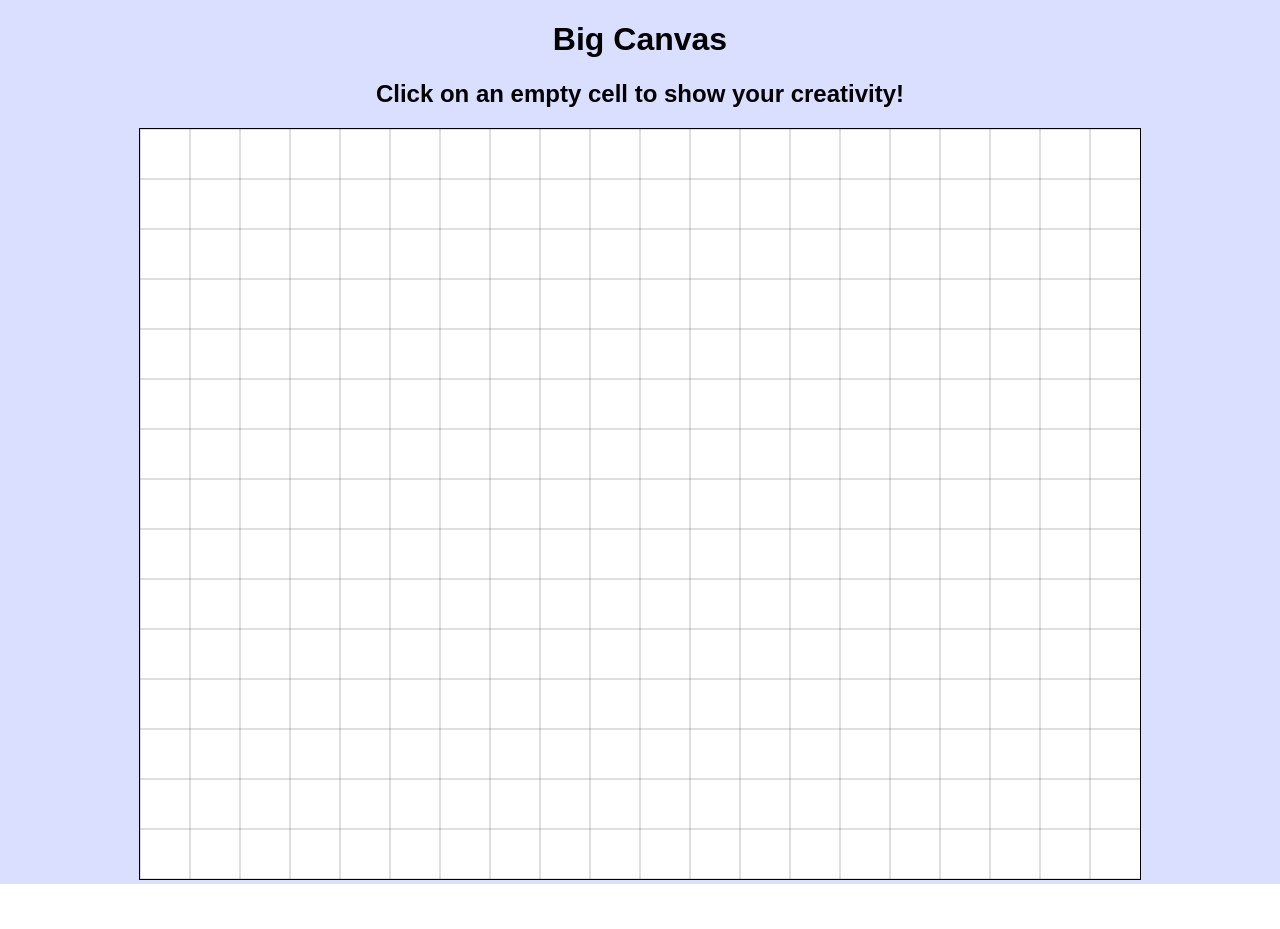
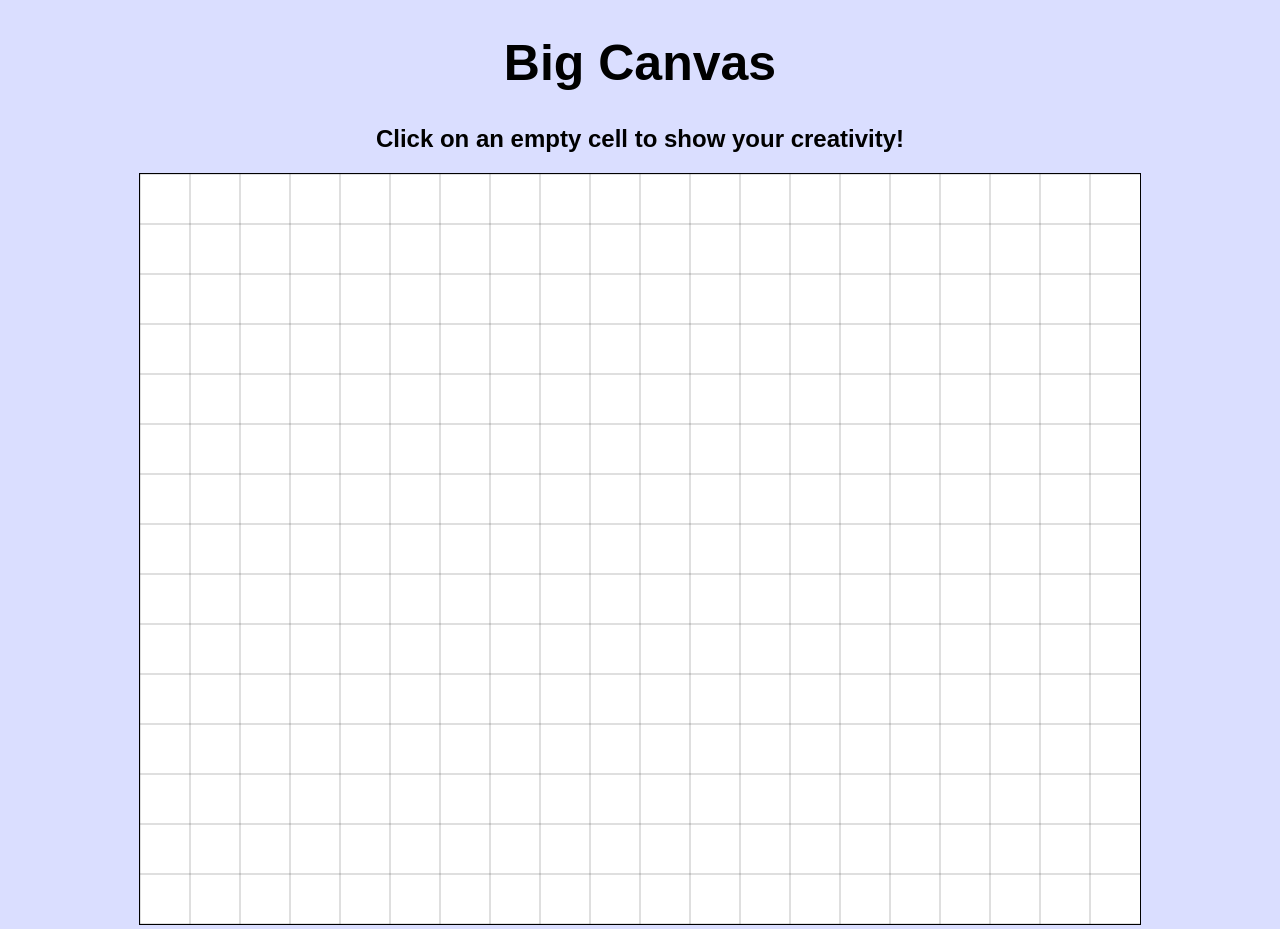
Before and after one commit to yeeonryu/multiplayer-paint-tutorial, a PHP site: page / in a window 1280 px wide. Before the commit the page ends 884 px from the top, so only its background shows below. Run offline with PHP 8.4, Linux system fonts and the light colour scheme; some libraries are stand-ins or nearby versions; some web fonts are replaced.

Commit message:
edit draw.php

```diff
--- a/www/index.php
+++ b/www/index.php
@@ -12,6 +12,7 @@ print <<<EOF
 <script src="https://www.gstatic.com/firebasejs/9.6.5/firebase-auth-compat.js"></script>
 
 <style>
+@import url('http://fonts.cdnfonts.com/css/pixelsplitter');
 html, body {
     height: 100%;
 }
@@ -26,7 +27,7 @@ body {
     vertical-align: middle;
     background-color: #f0f0f0;
     margin: 16px;
-    font-family: Arial, Helevetica, sans-serif;
+    font-family: 'PixelSplitter', sans-serif;
 }
 #mycanvas {
 	border: 1px #000 solid;
@@ -46,6 +47,7 @@ body {
 
 h1 {
 	text-align: center;
+	font-size: 50px;
 }
 
 h2 {
```
